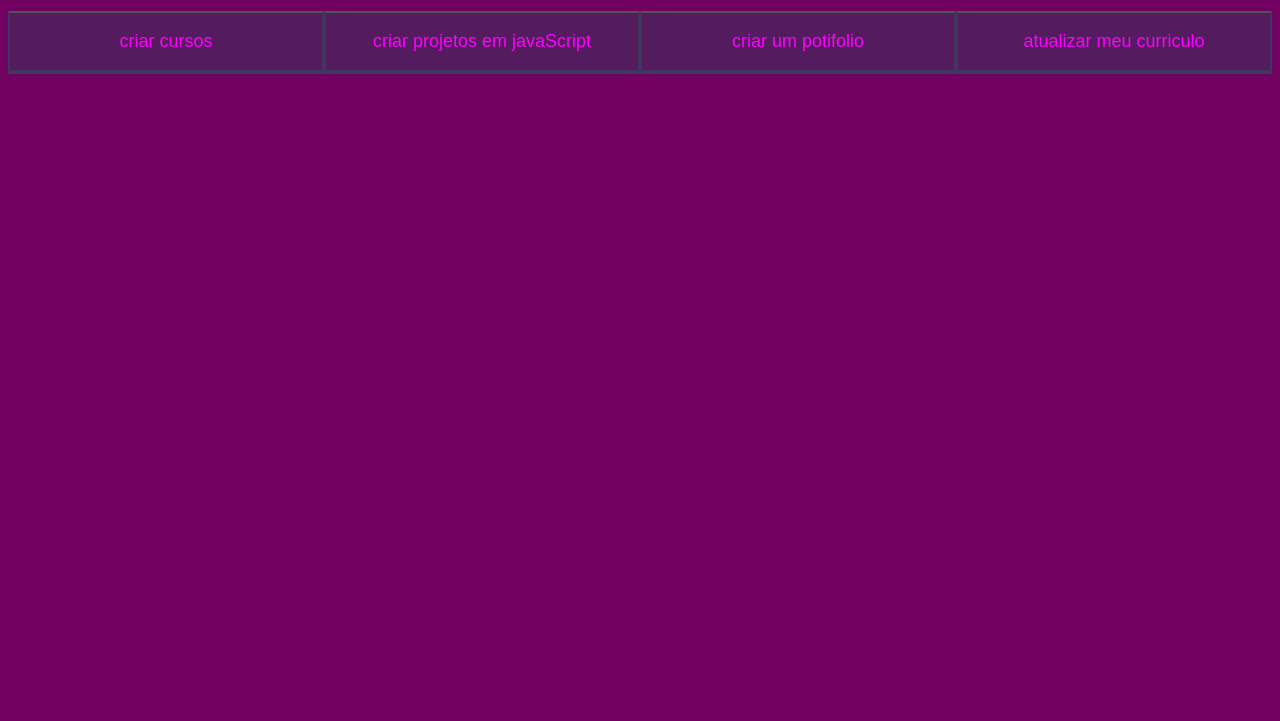
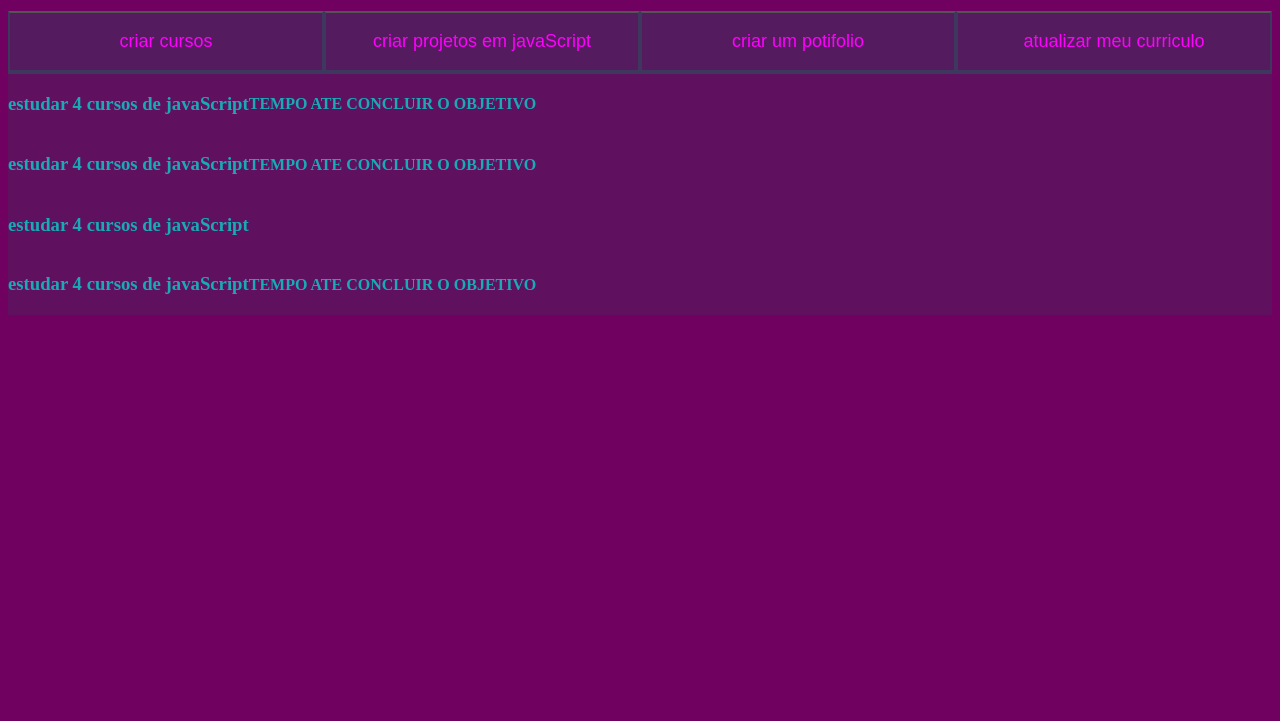
Before and after one commit to hectorrosa0/hector3F, a plain HTML site: page index.html in a window 1280 px wide. Shown: the part 79-800 px from the top of the page. Drawn offline with Linux system fonts and the light colour scheme.

Commit message:
24-05-2024

```diff
--- a/index.html
+++ b/index.html
@@ -20,6 +20,25 @@
     <button class="botao">atualizar meu curriculo</button>
 
 </div>
+ <div class="aba-conteudo">
+<h3 class="aba-conteudo-titulo-principal">estudar 4 cursos de javaScript</h3>
+ <h4 class="TEMPO ATE CONCLUIR O OBJETIVO">TEMPO ATE  CONCLUIR O OBJETIVO</h4>
+ </div>
+
+        <div class="aba-conteudo">
+<h3 class="aba-conteudo-titulo-principal">estudar 4 cursos de javaScript</h3>
+ <h4 class="TEMPO ATE CONCLUIR O OBJETIVO">TEMPO ATE  CONCLUIR O OBJETIVO</h4>
+        </div>
+
+ <div class="aba-conteudo">
+<h3 class="aba-conteudo-titulo-principal">estudar 4 cursos de javaScript</h3>
+ <h4 class="TEMPO ATE CONCLUIR O OBJETIVO"TEMPO ATE  CONCLUIR O OBJETIVO></h4>
+ </div>
+
+ <div class="aba-conteudo">
+ <h3 class="aba-conteudo-titulo-principal">estudar 4 cursos de javaScript</h3>
+<h4 class="TEMPO ATE CONCLUIR O OBJETIVO">TEMPO ATE  CONCLUIR O OBJETIVO</h4>
+                </div>
     </section>
 
 </body>
--- a/style.css
+++ b/style.css
@@ -8,10 +8,17 @@
 --texto-fundo:rgba(58,55,94,0.3);
 }
 *{
-background-color: var(--cor-de-fundo);
+
 color: var(--branco);
+}
 
+body{
 
+    background-color: var(--cor-de-fundo);
+}
+
+span{
+    color : var(--verde)
 }
 
 
@@ -61,3 +68,17 @@ border-radius: 20px  0 0 20px;
 
     }
 }
+.ativo{
+background-color: var(--botao-ativo);
+border-bottom: 4px solid var(--verde);
+}
+.aba-conteudo{
+background-color: var(--texto-fundo);
+display: none;
+
+}
+
+.aba-conteudo,.ativo{
+display: flex;
+
+}
```
